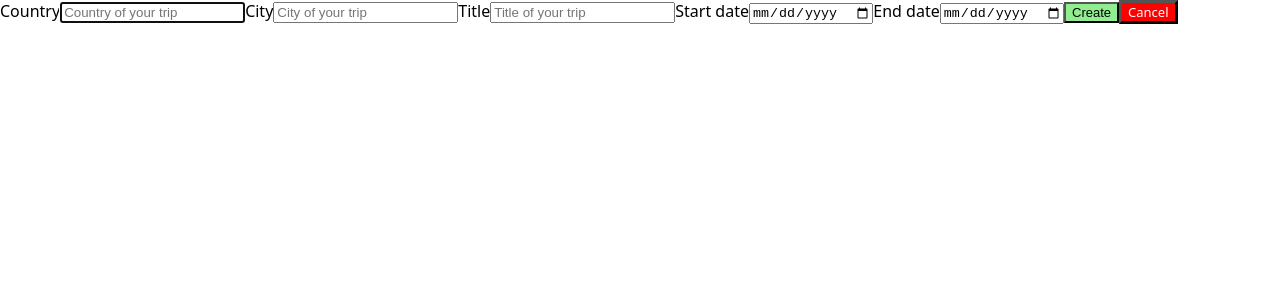
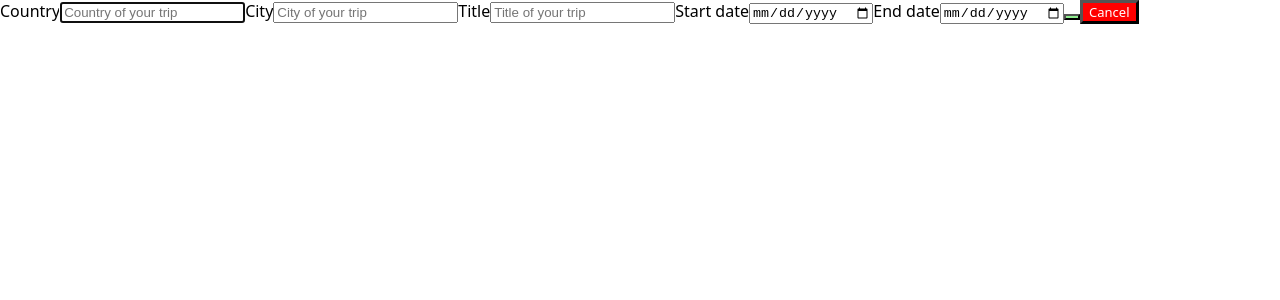
Before and after one commit to e-rmkt/tripify-travel-app, a Next.js app: page /forms/TripForm in a window 1280 px wide. Shown: the top 300 px of the page. Built offline with nearby package versions, Linux system fonts and the light colour scheme.

Commit message:
refactor: pass children prop to CreateButton

```diff
--- a/components/CreateButton/index.js
+++ b/components/CreateButton/index.js
@@ -1,5 +1,5 @@
 import { StyledCreateButton } from "./CreateButton.styled";
 
-export default function CreateButton() {
-  return <StyledCreateButton type="submit">Create</StyledCreateButton>;
+export default function CreateButton({ children }) {
+  return <StyledCreateButton type="submit">{children}</StyledCreateButton>;
 }
```
